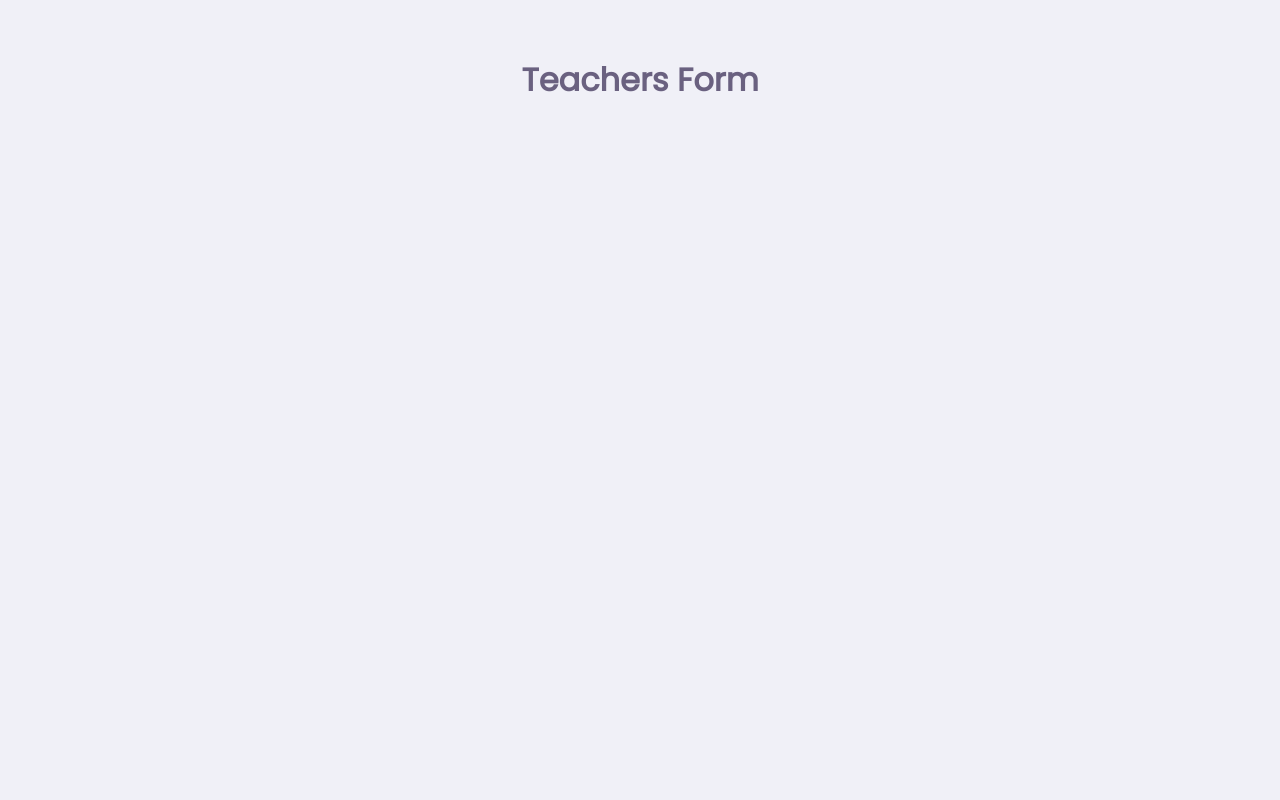
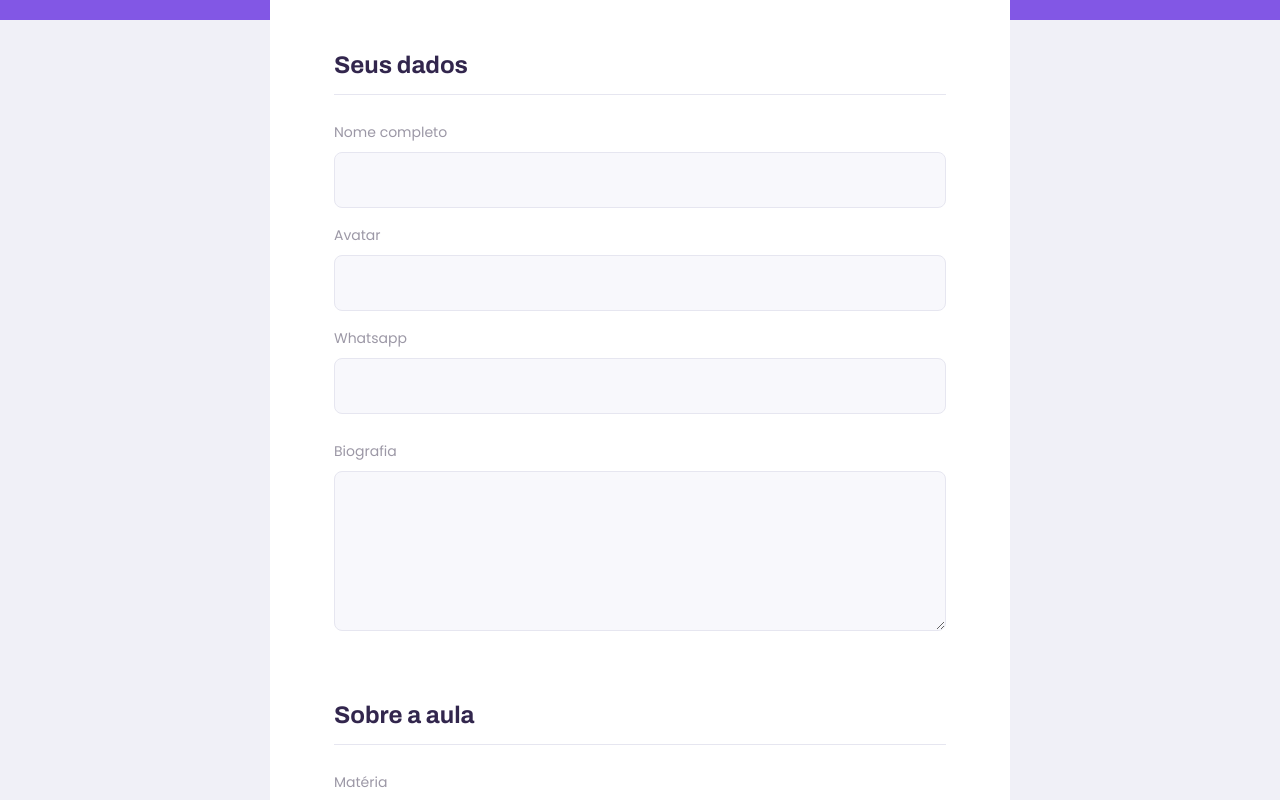
Before and after one commit to ThomasLossio/nlw-proffy-web, a React (Create React App) app: page /give-classes in a window 1280 px wide. Shown: the part 320-1120 px from the top of the page. Before the commit the page ends 800 px from the top, so only its background shows below. Built offline with nearby package versions, Linux system fonts and the light colour scheme.

Commit message:
Add TeacherForm totally styled

```diff
--- a/src/pages/TeacherForm/index.tsx
+++ b/src/pages/TeacherForm/index.tsx
@@ -1,8 +1,93 @@
 import React from 'react'
+
+import PageHeader from '../../components/PageHeader';
+import Input from '../../components/Input';
+import Textarea from '../../components/Textarea';
+import Select from '../../components/Select';
+
+import warningIcon from '../../assets/images/icons/warning.svg'
+
+import './styles.css';
 
 function TeacherForm() {
   return (
-    <h1>Teachers Form</h1>
+    <div id="page-teacher-form" className="container">
+      <PageHeader
+        title="Que incrível que você quer dar aulas"
+        description="O primeiro passo é preencher esse formulário de inscrição"
+      />
+
+      <main>
+        <fieldset>
+          <legend>Seus dados</legend>
+          <Input name="name" label="Nome completo" />
+          <Input name="avatar" label="Avatar" />
+          <Input name="whatsapp" label="Whatsapp" />
+          <Textarea name="bio" label="Biografia"/>
+        </fieldset>
+
+        <fieldset>
+          <legend>Sobre a aula</legend>
+          <Select
+            name="subject"
+            label="Matéria"
+            options={[
+              { value: 'Artes', label: 'Artes' },
+              { value: 'Biologia', label: 'Biologia' },
+              { value: 'Ciências', label: 'Ciências' },
+              { value: 'Educação Física', label: 'Educação Física' },
+              { value: 'Física', label: 'Física' },
+              { value: 'Geografia', label: 'Geografia' },
+              { value: 'História', label: 'História' },
+              { value: 'Literatura', label: 'Literatura' },
+              { value: 'Matemática', label: 'Matemática' },
+              { value: 'Português', label: 'Português' },
+              { value: 'Química', label: 'Química' }
+            ]}
+          />
+          <Input name="cost" label="Custo da sua hora por aula" />
+        </fieldset>
+
+        <fieldset>
+          <legend>
+            Horários disponíveis
+            <button type="button">
+              + Novo horário
+            </button>
+          </legend>
+
+          <div className="schedule-item">
+            <Select
+              name="week_day"
+              label="Dia da Semana"
+              options={[
+                { value: '0', label: 'Domingo' },
+                { value: '1', label: 'Segunda-feira' },
+                { value: '2', label: 'Terça-feira' },
+                { value: '3', label: 'Quarta-feira' },
+                { value: '4', label: 'Quinta-feira' },
+                { value: '5', label: 'Sexta-feira' },
+                { value: '6', label: 'Sábado' }
+              ]}
+            />
+
+            <Input name="from" label="Das" type="time" />
+            <Input name="to" label="Até" type="time" />
+          </div>
+        </fieldset>
+
+        <footer>
+          <p>
+            <img src={warningIcon} alt="Aviso importante"/>
+            Importante! <br />
+            Preencha todos os dados
+          </p>
+          <button type="button">
+            Salvar Cadastro
+          </button>
+        </footer>
+      </main>
+    </div>
   )
 }
 
--- /dev/null
+++ b/src/pages/TeacherForm/styles.css
@@ -0,0 +1,142 @@
+#page-teacher-form {
+  width: 100vw;
+  height: 100vh;
+}
+
+#page-teacher-from .page-header .header-content {
+  margin-bottom: 6.4rem;
+}
+
+#page-teacher-form main {
+  background: var(--color-box-base);
+  width: 100%;
+  max-width: 74rem;
+  border-radius: 0.8rem;
+  margin: -3.2rem auto 3.2rem;
+  padding-top: 6.4rem;
+  overflow: hidden;
+}
+
+#page-teacher-form main fieldset {
+  border: 0;
+  padding: 0 2.4rem;
+}
+
+#page-teacher-form main fieldset + fieldset {
+  margin-top: 6.4rem;
+}
+
+#page-teacher-form main fieldset legend {
+  font: 700 2.4rem Archivo;
+  color: var(--color-text-title);
+  margin-bottom: 2.4rem;
+  display: flex;
+  align-items: center;
+  justify-content: space-between;
+  width: 100%;
+  padding-bottom: 1.6rem;
+  border-bottom: 1px solid var(--color-line-in-white);
+}
+
+#page-teacher-form main fieldset legend button {
+  background: none;
+  border: 0;
+  color: var(--color-primary);
+  font: 700 1.6rem Archivo;
+  cursor: pointer;
+  transition: color 0.2s;
+}
+
+#page-teacher-form main fieldset legend button:hover {
+  color: var(--color-primary-dark);
+}
+
+#page-teacher-form main fieldset .input-block + .textarea-block,
+#page-teacher-form main fieldset .select-block + .input-block {
+  margin-top: 2.4rem;
+}
+
+#page-teacher-form main fieldset label {
+  color: var(--color-text-complement);
+}
+
+#page-teacher-form main footer {
+  padding: 4rem 2.4rem;
+  background: var(--color-box-footer);
+  border-top: 1px solid var(--color-line-in-white);
+  margin-top: 6.4rem;
+}
+
+#page-teacher-form main footer p {
+  display: flex;
+  align-items: center;
+  justify-content: center;
+  font-size: 1.4rem;
+  line-height: 2.4rem;
+  color: var(--color-text-complement);
+}
+
+#page-teacher-form main footer p img {
+  margin-right: 2rem;
+}
+
+#page-teacher-form main footer button {
+  width: 100%;
+  height: 5.6rem;
+  background: var(--color-secundary);
+  color: var(--color-button-text);
+  border: 0;
+  border-radius: 0.8rem;
+  cursor: pointer;
+  font: 700 1.6rem Archivo;
+  display: flex;
+  align-items: center;
+  justify-content: center;
+  text-decoration: none;
+  transition: background-color 0.2s;
+  margin-top: 3.2rem;
+}
+
+#page-teacher-form main footer button:hover {
+  background: var(--color-secundary-dark);
+}
+
+@media (min-width: 700px) {
+  #page-teacher-form {
+    max-width: 100vw;
+  }
+
+  #page-teacher-form .page-header .header-content {
+    margin-bottom: 0;
+  }
+
+  #page-teacher-form main fieldset {
+    padding: 0 6.4rem;
+  }
+
+  #page-teacher-form main fieldset .schedule-item {
+    display: grid;
+    grid-template-columns: 2fr 1fr 1fr;
+    column-gap: 1.6rem;
+  }
+
+  #page-teacher-form main fieldset .schedule-item .input-block {
+    margin-top: 0 !important;
+  }
+
+  #page-teacher-form main footer {
+    padding: 4.0rem 6.4rem;
+    display: flex;
+    align-items: center;
+    justify-content: space-between;
+  }
+
+  #page-teacher-form main footer p {
+    justify-content: space-between;
+  }
+
+  #page-teacher-form main footer button {
+    width: 20rem;
+    margin-top: 0;
+  }
+}
```
